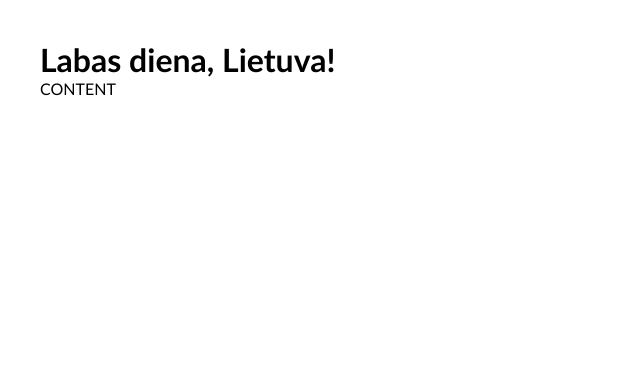
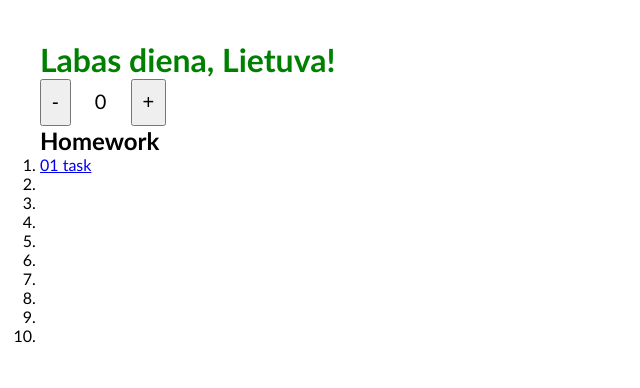
Before and after one commit to JurgitaE/06-dom, a website: page index.html in a window 1280 px wide. Shown: the whole page, without its empty margins (0-640 px from the left). Drawn offline with Linux system fonts and the light colour scheme.

Commit message:
lesson and first task

```diff
--- a/css/main.css
+++ b/css/main.css
@@ -1,7 +1,7 @@
 body,
 body * {
+    margin: 0;
     padding: 0;
-    margin: 0;
     vertical-align: top;
     box-sizing: border-box;
 }
@@ -11,3 +11,19 @@ body {
     font-family: 'Gill Sans', 'Gill Sans MT', Calibri, 'Trebuchet MS',
         sans-serif;
 }
+
+button {
+    display: inline-block;
+    padding: 0.5em;
+    font-size: 20px;
+}
+
+.score {
+    display: inline-block;
+    font-size: 20px;
+    padding: 0.5em 1em;
+}
+
+.green {
+    color: green;
+}
--- /dev/null
+++ b/exercises/01/01.js
@@ -0,0 +1,3 @@
+document.querySelector('h1').innerText = `Labas vakaras!`;
+document.querySelector('p').innerText = `Šiandien gražus oras!`;
+document.querySelector('a').innerText = `Spausk mane!`;
--- a/index.html
+++ b/index.html
@@ -10,9 +10,28 @@
 </head>
 
 <body>
-    <h1>Labas rytas, Lietuva!</h1>
-    CONTENT
+    <h1> Labas rytas, Lietuva! </h1>
+
+    <button>-</button>
+    <div class="score">0</div>
+    <button>+</button>
+
     <script src="./js/main.js" type="module" defer></script>
+    <section>
+        <h2>Homework</h2>
+        <ol>
+            <li><a href="./exercises/01/01.html">01 task</a></li>
+            <li><a href=""></a></li>
+            <li><a href=""></a></li>
+            <li><a href=""></a></li>
+            <li><a href=""></a></li>
+            <li><a href=""></a></li>
+            <li><a href=""></a></li>
+            <li><a href=""></a></li>
+            <li><a href=""></a></li>
+            <li><a href=""></a></li>
+        </ol>
+    </section>
 </body>
 
 </html>
--- a/js/main.js
+++ b/js/main.js
@@ -1,7 +1,35 @@
+console.clear();
 const h1DOM = document.getElementsByTagName('h1')[0];
 
 const text = h1DOM.textContent;
-console.log(`"${text}"`);
 
 const newText = text.trim().replace('rytas', 'diena');
 h1DOM.innerText = newText;
+
+const colors = ['green', 'yellow'];
+
+for (const color of colors) {
+    h1DOM.classList.add(color);
+}
+
+h1DOM.classList.remove('yellow');
+h1DOM.classList.toggle('red');
+
+const arTuri1 = h1DOM.classList.contains('cipolinas');
+console.log(arTuri1);
+
+const arTuri2 = h1DOM.classList.contains('green');
+console.log(arTuri2);
+
+let score = 0;
+
+const scoreDOM = document.querySelector('.score');
+const [minusDOM, plusDOM] = document.querySelectorAll('button');
+
+minusDOM.addEventListener('click', () => {
+    scoreDOM.innerText = --score;
+})
+
+plusDOM.addEventListener('click', () => {
+    scoreDOM.innerText = ++score;
+})
```
Also changed, not shown: exercises/01/01.html (added, +18 -0 lines), exercises/01/01.md (added, +11 -0 lines).
